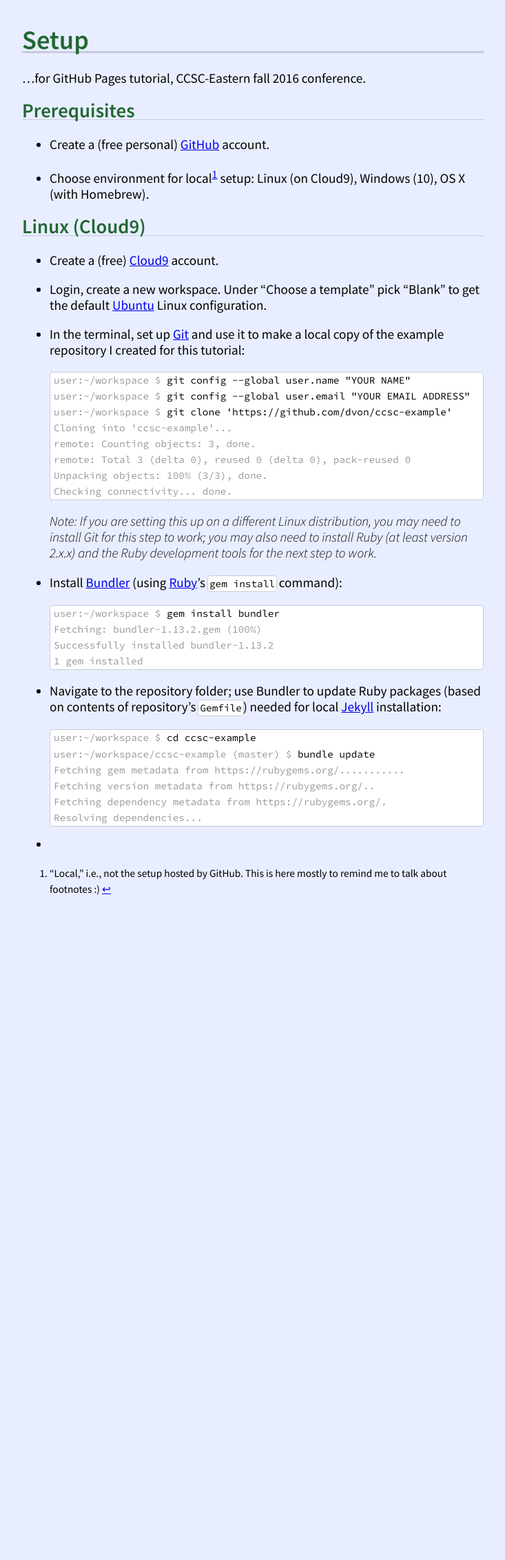
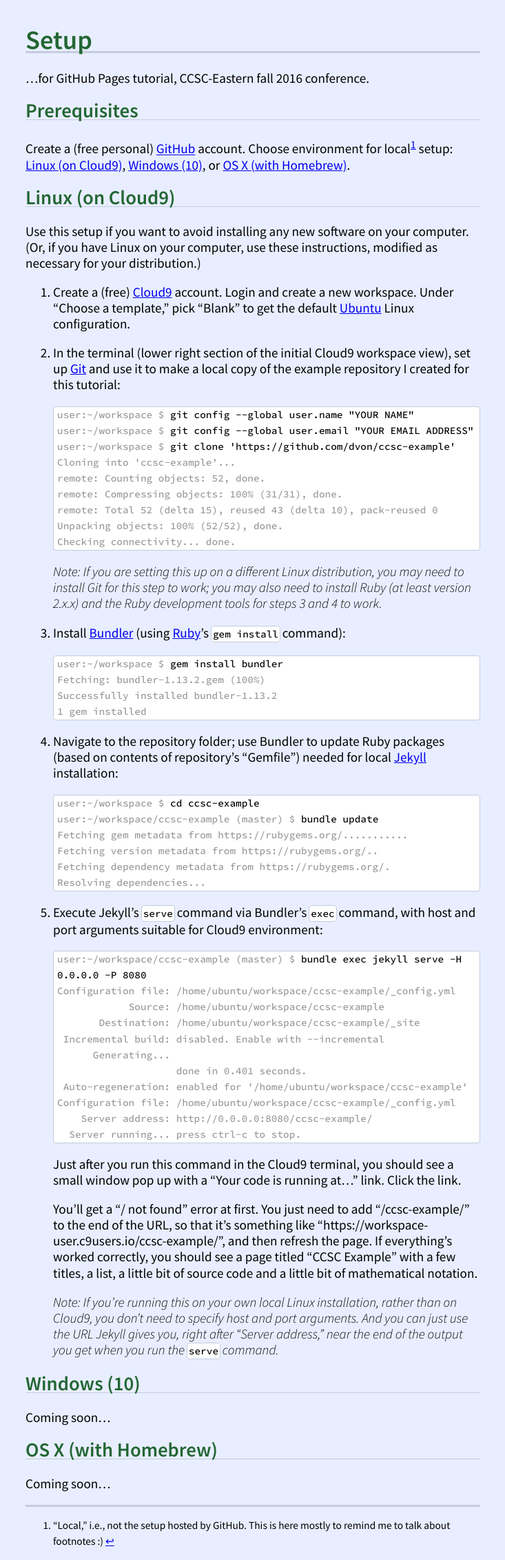
Before and after one commit to TIny-Hacker/ccsc-tutorial, a Jekyll site: the page built from setup.md, in a window 1280 px wide. Shown: the whole page at 69% size, without its empty margins (273-1006 px from the left). Built offline with Jekyll 4.4.1, drawn with Linux system fonts in a browser that asks for light colours; before the commit the page ends 1316 px from its top, so only the background shows below that.

Commit message:
Finished Linux (Cloud9) section, plus css tweaks.

```diff
--- a/css/style.css
+++ b/css/style.css
@@ -1,5 +1,5 @@
 @import url(https://fonts.googleapis.com/css?family=Source+Sans+Pro:400,300italic,600,600italic);
-@import url(https://fonts.googleapis.com/css?family=Source+Code+Pro:400,400italic,700,700italic);
+@import url(https://fonts.googleapis.com/css?family=Source+Code+Pro:500,500italic,700,700italic);
 
 body {
   font-family: "Source Sans Pro";
@@ -9,7 +9,7 @@ body {
 }
 
 .content {
-  max-width: 670px;
+  max-width: 660px;
   margin: auto;
 }
 
@@ -37,6 +37,7 @@ pre, code {
 }
 
 pre {
+  white-space: pre-wrap;
   padding-left: 5px;
 }
 
@@ -49,6 +50,11 @@ code {
   margin: -1px;
 }
 
+em code {
+  font-style: normal;
+}
+
 .footnotes {
+  border-top: 3px solid #c6ccdd;
   font-size: 80%;
 }
--- a/setup.md
+++ b/setup.md
@@ -12,24 +12,26 @@ summary:
 
 ## Prerequisites
 
--   Create a (free personal) [GitHub](https://github.com/)
-    account.
-
--   Choose environment for local[^local] setup:  Linux (on Cloud9),
-    Windows (10), OS X (with Homebrew).
+Create a (free personal) [GitHub](https://github.com/) account.
+Choose environment for local[^local] setup:  [Linux (on Cloud9)](#linux-on-cloud9),
+[Windows (10)](#windows-10), or [OS X (with Homebrew)](#os-x-with-homebrew).
 
 [^local]: "Local," i.e., not the setup hosted by GitHub.  This is
     here mostly to remind me to talk about footnotes :)
 
-## Linux (Cloud9)
+## Linux (on Cloud9)
 
--   Create a (free) [Cloud9](https://c9.i0/) account.
+Use this setup if you want to avoid installing any new software on
+your computer.  (Or, if you have Linux on your computer, use these
+instructions, modified as necessary for your distribution.)
 
--   Login, create a new workspace.  Under "Choose a template"
+1.  Create a (free) [Cloud9](https://c9.i0/) account.  Login and create
+    a new workspace.  Under "Choose a template,"
     pick "Blank" to get the default [Ubuntu](https://www.ubuntu.com)
     Linux configuration.
 
--   In the terminal, set up [Git](https://git-scm.com) and use it to
+3.  In the terminal (lower right section of the initial Cloud9 workspace
+    view), set up [Git](https://git-scm.com) and use it to
     make a local copy of the example repository I created for
     this tutorial:
 
@@ -38,18 +40,19 @@ summary:
     <span class="muted">user:~/workspace $</span> git config --global user.email "YOUR EMAIL ADDRESS"
     <span class="muted">user:~/workspace $</span> git clone 'https://github.com/dvon/ccsc-example'
     <span class="muted">Cloning into 'ccsc-example'...
-    remote: Counting objects: 3, done.
-    remote: Total 3 (delta 0), reused 0 (delta 0), pack-reused 0
-    Unpacking objects: 100% (3/3), done.
+    remote: Counting objects: 52, done.
+    remote: Compressing objects: 100% (31/31), done.
+    remote: Total 52 (delta 15), reused 43 (delta 10), pack-reused 0
+    Unpacking objects: 100% (52/52), done.
     Checking connectivity... done.</span>
     </pre>
 
     *Note: If you are setting this up on a different Linux distribution,
     you may need to install Git for this step to work; you may also need
     to install Ruby (at least version 2.x.x) and the Ruby development
-    tools for the next step to work.*
+    tools for steps 3 and 4 to work.*
 
--   Install [Bundler](http://bundler.io/) (using
+4.  Install [Bundler](http://bundler.io/) (using
     [Ruby](https://www.ruby-lang.org/)'s `gem install` command):
 
     <pre>
@@ -72,4 +75,43 @@ summary:
     Resolving dependencies...</span>
     </pre>
 
--
+6.  Execute Jekyll's `serve` command via Bundler's `exec` command,
+    with host and port arguments suitable for Cloud9 environment:
+
+    <pre>
+    <span class="muted">user:~/workspace/ccsc-example (master) $</span> bundle exec jekyll serve -H 0.0.0.0 -P 8080
+    <span class="muted">Configuration file: /home/ubuntu/workspace/ccsc-example/_config.yml
+                Source: /home/ubuntu/workspace/ccsc-example
+           Destination: /home/ubuntu/workspace/ccsc-example/_site
+     Incremental build: disabled. Enable with --incremental
+          Generating...
+                        done in 0.401 seconds.
+     Auto-regeneration: enabled for '/home/ubuntu/workspace/ccsc-example'
+    Configuration file: /home/ubuntu/workspace/ccsc-example/_config.yml
+        Server address: http://0.0.0.0:8080/ccsc-example/
+      Server running... press ctrl-c to stop.</span></pre>
+
+    Just after you run this command in the Cloud9 terminal, you should see
+    a small window pop up with a "Your code is running at..." link.  Click
+    the link.
+
+    You'll get a "/ not found" error at first.   You just need
+    to add "/ccsc-example/" to the end of the URL, so that it's something like
+    "https://workspace-user.c9users.io/ccsc-example/", and then refresh
+    the page.  If everything's worked correctly, you should see a page
+    titled "CCSC Example" with a few titles, a list, a little bit of source
+    code and a little bit of mathematical notation.
+
+    *Note: If you're running this on your own local Linux installation,
+    rather than on Cloud9, you don't need to specify host and port
+    arguments.  And you can just use the URL Jekyll gives you, right
+    after "Server address," near the end of the output you get when
+    you run the `serve` command.*
+
+## Windows (10)
+
+Coming soon...
+
+## OS X (with Homebrew)
+
+Coming soon...
```
Also changed, not shown: other parts of setup.md (+2 -2 lines).
